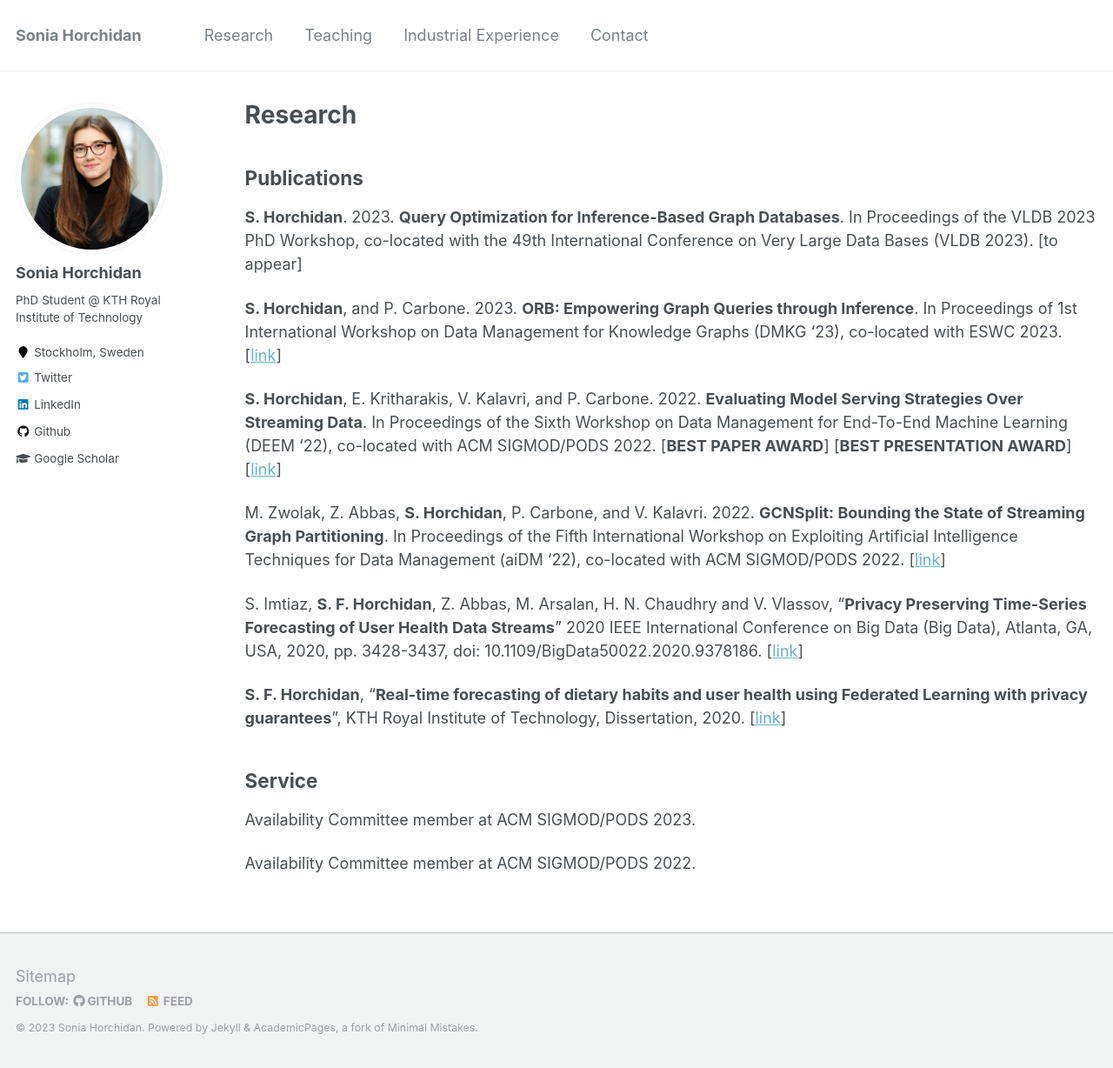
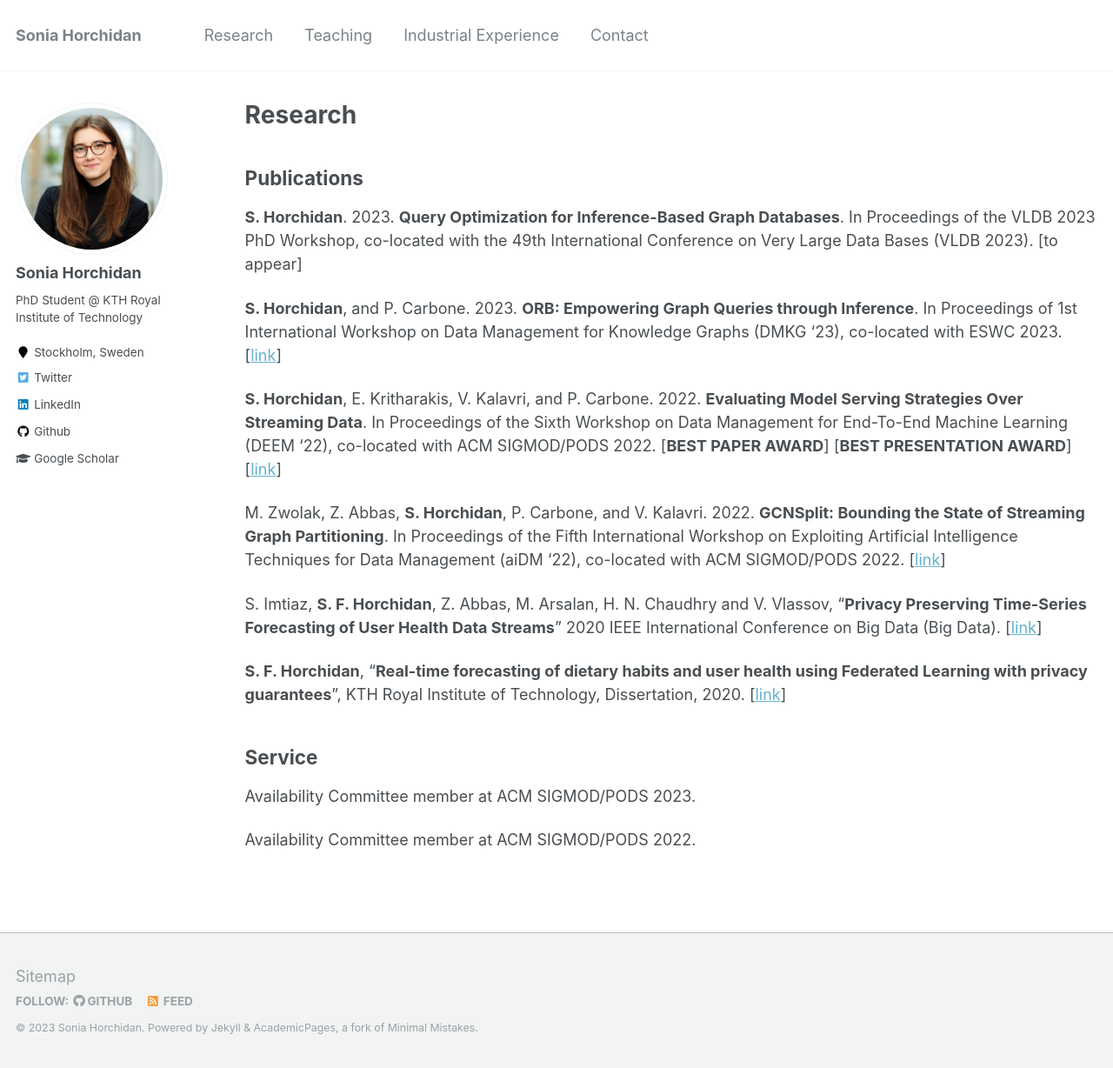
Before and after one commit to soniahorchidan/soniahorchidan.github.io, a Jekyll site: the page built from _pages/publications.md, in a window 1280 px wide and 1228 px high. Shown: the whole window at 87% size. Built offline with Jekyll 4.4.1, drawn with Linux system fonts in a browser that asks for light colours.

Commit message:
Update publications.md

```diff
--- a/_pages/publications.md
+++ b/_pages/publications.md
@@ -15,7 +15,7 @@ author_profile: true
 
 M. Zwolak, Z. Abbas, <b>S. Horchidan</b>, P. Carbone, and V. Kalavri. 2022. <b>GCNSplit: Bounding the State of Streaming Graph Partitioning</b>. In Proceedings of the Fifth International Workshop on Exploiting Artificial Intelligence Techniques for Data Management (aiDM '22), co-located with ACM SIGMOD/PODS 2022. [<a href="https://scholar.google.se/citations?view_op=view_citation&hl=en&user=xOrGtrYAAAAJ&citation_for_view=xOrGtrYAAAAJ:O3NaXMp0MMsC" style="color:#64B2CB">link</a>]
 
-S. Imtiaz, <b>S. F. Horchidan</b>, Z. Abbas, M. Arsalan, H. N. Chaudhry and V. Vlassov, "<b>Privacy Preserving Time-Series Forecasting of User Health Data Streams</b>" 2020 IEEE International Conference on Big Data (Big Data), Atlanta, GA, USA, 2020, pp. 3428-3437, doi: 10.1109/BigData50022.2020.9378186. [<a href="https://ieeexplore.ieee.org/abstract/document/9378186" style="color:#64B2CB">link</a>]<br>
+S. Imtiaz, <b>S. F. Horchidan</b>, Z. Abbas, M. Arsalan, H. N. Chaudhry and V. Vlassov, "<b>Privacy Preserving Time-Series Forecasting of User Health Data Streams</b>" 2020 IEEE International Conference on Big Data (Big Data). [<a href="https://ieeexplore.ieee.org/abstract/document/9378186" style="color:#64B2CB">link</a>]<br>
 
 <b>S. F. Horchidan</b>, "<b>Real-time forecasting of dietary habits and user health using Federated Learning with privacy guarantees</b>", KTH Royal Institute of Technology, Dissertation, 2020. [<a href="https://kth.diva-portal.org/smash/record.jsf?dswid=-2391&pid=diva2%3A1468787&c=1&searchType=SIMPLE&language=en&query=horchidan&af=%5B%5D&aq=%5B%5B%5D%5D&aq2=%5B%5B%5D%5D&aqe=%5B%5D&noOfRows=50&sortOrder=author_sort_asc&sortOrder2=title_sort_asc&onlyFullText=false&sf=all" style="color:#64B2CB">link</a>]<br>
 
```
